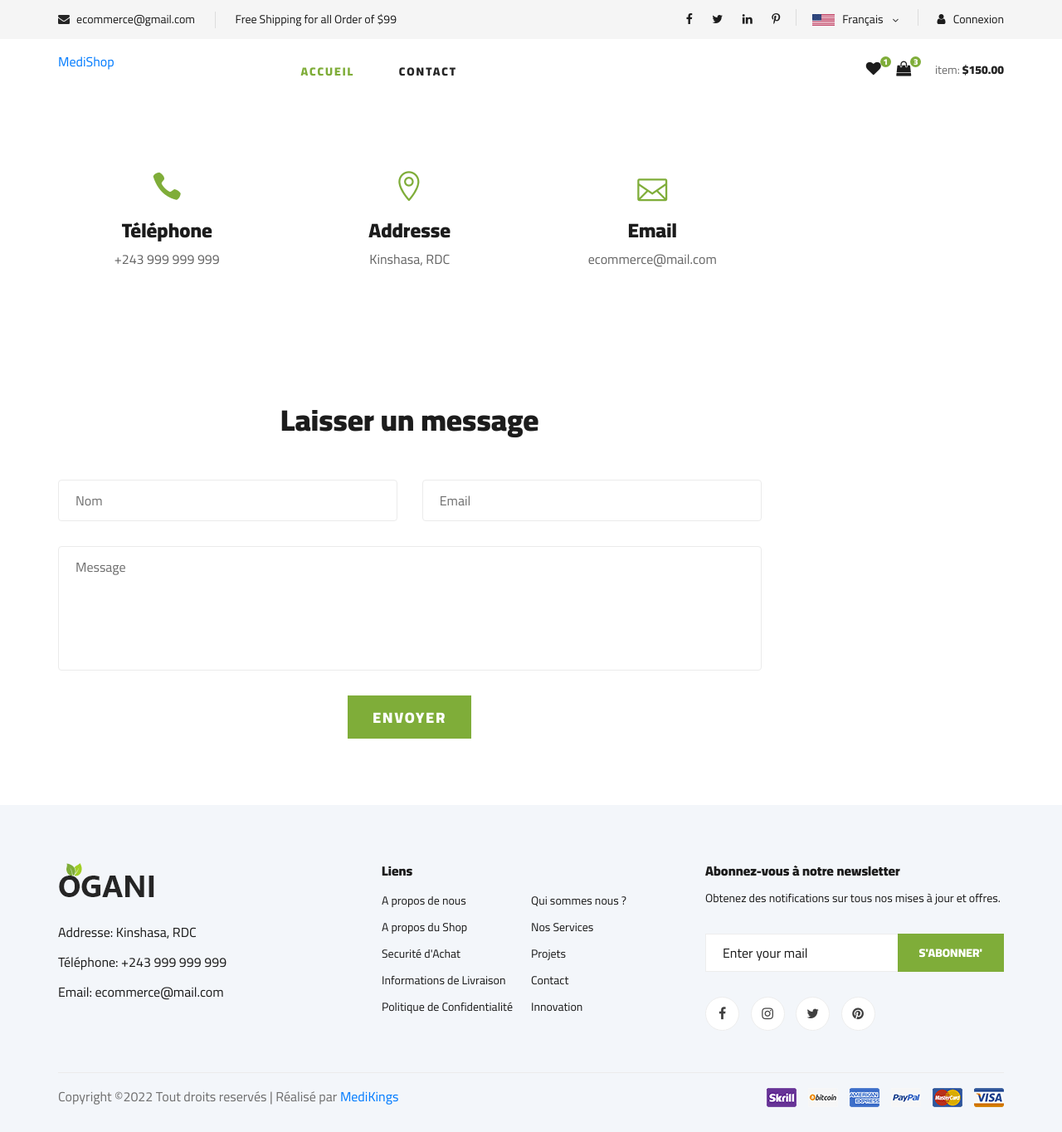
After one commit to MediKings/drop, a Django app: page /contact/ in a window 1280 px wide. The commit adds this page. Shown: the whole page at 83% size. Run offline with Django 3.2, Linux system fonts and the light colour scheme; some libraries are stand-ins or nearby versions.

Commit message:
Contact page

```diff
--- a/home/urls.py
+++ b/home/urls.py
@@ -6,4 +6,5 @@ app_name = 'home'
 urlpatterns = [
     path('', views.Home, name='home'),
     path('product/<str:slug>', views.Detail, name='detail'),
+    path('contact/', views.Contact, name='contact'),
 ]
--- a/home/views.py
+++ b/home/views.py
@@ -23,3 +23,9 @@
         'products': products,
         }
     return render(request, template_name, context)
+
+
+def Contact(request):
+    template_name = 'home/contact.html'
+    context = {}
+    return render(request, template_name, context)
--- a/templates/home/base.html
+++ b/templates/home/base.html
@@ -56,7 +56,7 @@
         <nav class="humberger__menu__nav mobile-menu">
             <ul>
                 <li class="active"><a href="{% url 'home:home' %}">Accueil</a></li>
-                <li><a href="#">Contact</a></li>
+                <li><a href="{% url 'home:contact' %}">Contact</a></li>
             </ul>
         </nav>
         <div id="mobile-menu-wrap"></div>
@@ -117,23 +117,14 @@
             <div class="row">
                 <div class="col-lg-3">
                     <div class="header__logo">
-                        <a href="./index.html"><img src="img/logo.png" alt=""></a>
+                        <a href="{% url 'home:home' %}">MediShop</a>
                     </div>
                 </div>
                 <div class="col-lg-6">
                     <nav class="header__menu">
                         <ul>
-                            <li class="active"><a href="./index.html">Accueil</a></li>
-                            <li><a href="./shop-grid.html">Shop</a></li>
-                            <li><a href="#">Pages</a>
-                                <ul class="header__menu__dropdown">
-                                    <li><a href="./shop-details.html">Shop Details</a></li>
-                                    <li><a href="./shoping-cart.html">Shoping Cart</a></li>
-                                    <li><a href="./checkout.html">Check Out</a></li>
-                                    <li><a href="./blog-details.html">Blog Details</a></li>
-                                </ul>
-                            </li>
-                            <li><a href="./contact.html">Contact</a></li>
+                            <li class="active"><a href="{% url 'home:home' %}">Accueil</a></li>
+                            <li><a href="{% url 'home:contact' %}">Contact</a></li>
                         </ul>
                     </nav>
                 </div>
--- /dev/null
+++ b/templates/home/contact.html
@@ -0,0 +1,68 @@
+{% extends 'home/base.html' %}
+{% load static %}
+{% block title %}Accueil{% endblock %}
+{% block content %}
+
+    <!-- Contact Section Begin -->
+    <section class="contact spad">
+        <div class="container">
+            <div class="row">
+                <div class="col-lg-3 col-md-3 col-sm-6 text-center">
+                    <div class="contact__widget">
+                        <span class="icon_phone"></span>
+                        <h4>Téléphone</h4>
+                        <p>+243 999 999 999</p>
+                    </div>
+                </div>
+                <div class="col-lg-3 col-md-3 col-sm-6 text-center">
+                    <div class="contact__widget">
+                        <span class="icon_pin_alt"></span>
+                        <h4>Addresse</h4>
+                        <p>Kinshasa, RDC</p>
+                    </div>
+                </div>
+                <div class="col-lg-3 col-md-3 col-sm-6 text-center">
+                    <div class="contact__widget">
+                        <span class="icon_mail_alt"></span>
+                        <h4>Email</h4>
+                        <p>ecommerce@mail.com</p>
+                    </div>
+                </div>
+            </div>
+        </div>
+    </section>
+    <!-- Contact Section End -->
+
+    <!-- Contact Form Begin -->
+    <div class="contact-form spad">
+        <div class="container">
+            <div class="row">
+                <div class="col-lg-9">
+                    <div class="contact__form__title">
+                        <h2>Laisser un message</h2>
+                    </div>
+                </div>
+            </div>
+            <form action="#">
+                <div class="row">
+                    <div class="col-lg-9">
+                        <div class="row">
+                            <div class="col-lg-6 col-md-6">
+                                <input type="text" placeholder="Nom">
+                            </div>
+                            <div class="col-lg-6 col-md-6">
+                                <input type="text" placeholder="Email">
+                            </div>
+                            <div class="col-lg-12 text-center">
+                                <textarea placeholder="Message"></textarea>
+                                <button type="submit" class="site-btn">ENVOYER</button>
+                            </div>
+                        </div>
+                    </div>
+                </div>
+            </form>
+        </div>
+    </div>
+    <!-- Contact Form End -->
+
+{% endblock %}
```
